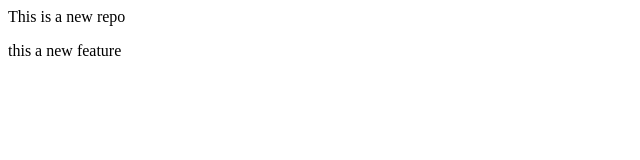
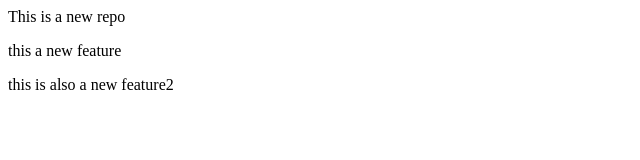
Before and after one commit to harsh-chauhaann/localRepo, a plain HTML site: page index.html in a window 1280 px wide. Shown: the whole page, without its empty margins (0-640 px from the left). Drawn offline with Linux system fonts and the light colour scheme.

Commit message:
add new feature

```diff
--- a/index.html
+++ b/index.html
@@ -3,3 +3,4 @@
 </P>
 
 <p>this a new feature</p>
+<p>this is also a new feature2</p>
```
